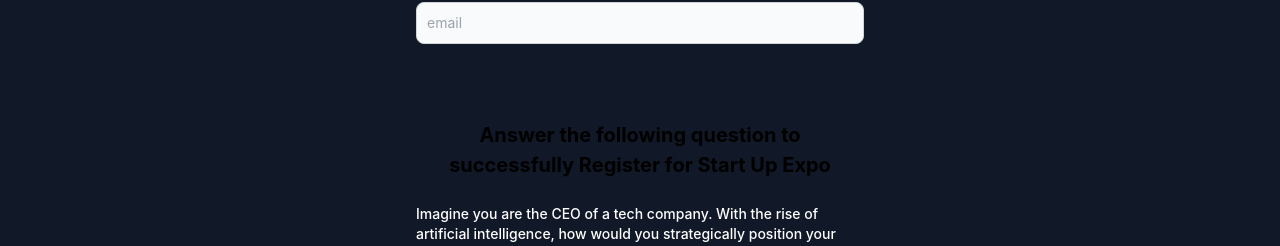
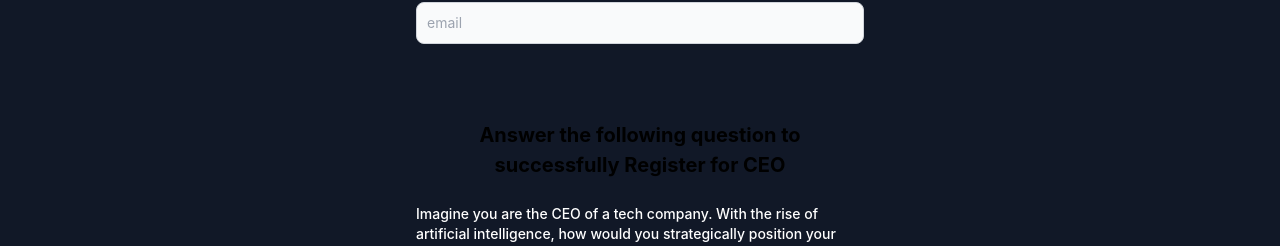
Before and after one commit to venom76568/ceo25-public, a React (Create React App) app: page / in a window 1280 px wide. Both pictures are taken after a click on the button "Next". Shown: the part 2349-2595 px from the top of the page. Built offline with nearby package versions, Linux system fonts and the light colour scheme.

Commit message:
Update Form.jsx

```diff
--- a/src/components/Form.jsx
+++ b/src/components/Form.jsx
@@ -155,8 +155,7 @@
           <>
             {/* Additional fields for the second step */}
             <p className="mb-2 pt-7 text-m font-bold text-center py-4 text-dark dark:text-white sm:text-l md:text-[20px]">
-              Answer the following question to successfully Register for Start
-              Up Expo
+              Answer the following question to successfully Register for CEO
             </p>
             <div className="mb-6">
               <label className="block mb-2 text-sm font-medium text-white">
```
